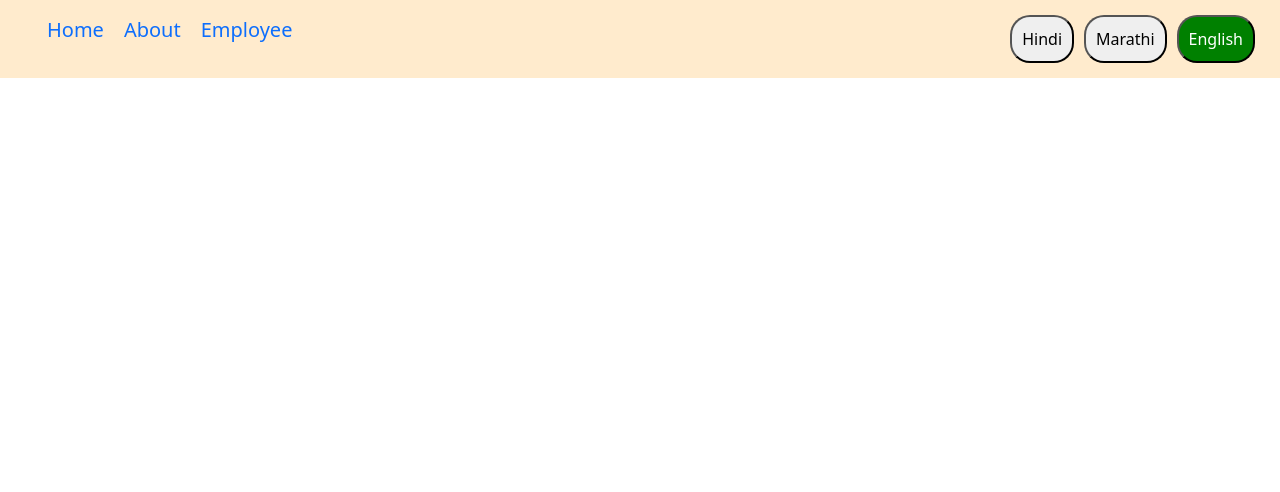
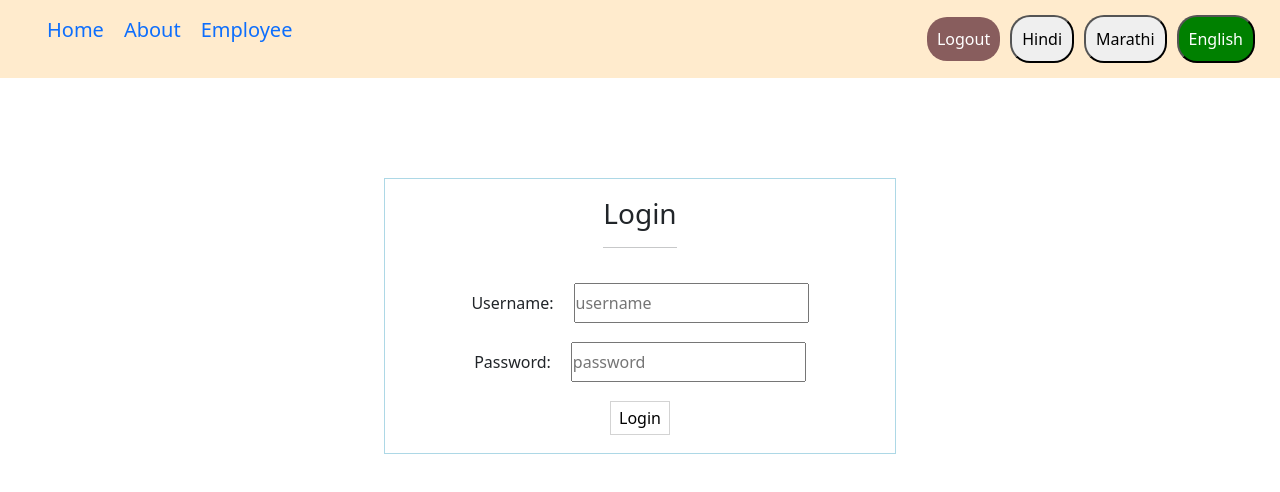
Before and after one commit to Vaibhavi7499/react-localization, a React (Vite) app: page /login in a window 1280 px wide. Shown: the top 492 px of the page. Built offline with nearby package versions, Linux system fonts and the light colour scheme; sample sign-in values are in the browser's storage.

Commit message:
authentication in react or Protected Routes

```diff
--- a/src/App.jsx
+++ b/src/App.jsx
@@ -1,21 +1,29 @@
 import React from 'react'
 import Layout from './Layout/Layout'
-import { Route, Routes } from 'react-router-dom'
+import { Navigate, Route, Routes } from 'react-router-dom'
 import Home from './component/Home/Home'
 import About from './component/About/About'
 import Emp from './component/Emp/Emp'
 import AddUser from './component/User/AddUser'
+import Login from './component/Login/Login'
+import ProtectedRoutes from './ProtectedRoutes/ProtectedRoutes'
+
+
 
 const App = () => {
   return (
     <div>
       <Layout/>
       <Routes>
-        <Route path='/' element={<Home/>}/>
+        <Route path='/' element={<Navigate to="/login" />} />
+        <Route path='/login' element={<Login />} />
+        <Route path='/home' element={<Home/>}/>
         <Route path='/about' element={<About/>}/>
+        <Route element={<ProtectedRoutes />}>
         <Route path='/emp' element={<Emp/>}/>
         <Route path='/adduser' element={<AddUser/>}/>
         <Route path='/edituser/:empId' element={<AddUser/>}/>
+        </Route>
       </Routes>
     </div>
   )
--- a/src/Layout/Layout.jsx
+++ b/src/Layout/Layout.jsx
@@ -1,11 +1,12 @@
-import { NavLink } from "react-router-dom";
+import { NavLink, useNavigate } from "react-router-dom";
 import "./Layout.scss";
 import { useTranslation } from "react-i18next";
 
 const Layout = () => {
   const { i18n } = useTranslation("Home");
   const { t } = useTranslation("Employee");
-
+let isLogin = JSON.parse(localStorage.getItem("isLogin"))
+let navigate  = useNavigate()
   const languages = [
     {
       code: "hi",
@@ -21,6 +22,10 @@ const Layout = () => {
     },
   ];
 
+  let logout = () => {
+    localStorage.setItem("isLogin",false)
+    navigate("/")
+  }
   return (
     <div className="layout-container">
       <nav>
@@ -31,9 +36,13 @@ const Layout = () => {
           <li>
             <NavLink to="/about">About</NavLink>
           </li>
+          {
+            isLogin ?
           <li>
             <NavLink to="/emp">{t("employee")}</NavLink>
           </li>
+          : ""
+          }
         </ul>
       </nav>
 
@@ -41,6 +50,7 @@ const Layout = () => {
         {/* <button onClick={()=>i18n.changeLanguage("hi")}>Hindi</button>
                 <button onClick={()=>i18n.changeLanguage("en")}>English</button>
                 <button onClick={()=>i18n.changeLanguage("ma")}>Marathi</button> */}
+               { isLogin ? <button className="logout" onClick={logout}>Logout</button> : "" }
         {languages.map((e) => (
           <button
             className={i18n?.language === e?.code ? "selected" : ""}
--- a/src/Layout/Layout.scss
+++ b/src/Layout/Layout.scss
@@ -40,4 +40,10 @@ nav {
     color:$white-color;
   }
 }
+.logout{
+  border: none;
+  background: rgb(136, 93, 93);
+  color: white;
+
 }
+}
--- /dev/null
+++ b/src/ProtectedRoutes/ProtectedRoutes.jsx
@@ -0,0 +1,13 @@
+import React from 'react'
+import { Navigate, Outlet } from 'react-router-dom'
+
+const ProtectedRoutes = () => {
+   let isLogin = JSON.parse(localStorage.getItem("isLogin"))
+  return (
+    <div>
+        {isLogin ? <Outlet /> : <Navigate to="/" />}
+    </div>
+  )
+}
+
+export default ProtectedRoutes
--- /dev/null
+++ b/src/component/Login/Login.jsx
@@ -0,0 +1,59 @@
+import { useState } from "react";
+import "./Login.scss";
+import { LoginUsers } from "../../constant/Loginusers";
+import { useNavigate } from "react-router-dom";
+const Login = () => {
+ let navigate =  useNavigate()
+  const [login, setLogin] = useState({
+    username: "",
+    password: "",
+  });
+
+  let loginUser = () => {
+    if(login.username === LoginUsers.username && login.password === LoginUsers.password) {
+        localStorage.setItem("isLogin",true)
+        alert("Login Successfully")
+        navigate("/emp")
+
+    } else {
+        alert("Invalid Credentails")
+        setLogin({
+            username : "",
+            password : ""
+        })
+    }
+  }
+  return (
+    <>
+      <div className="login-container">
+        <div>
+          <h3>Login</h3>
+          <hr />
+        </div>
+        <div className="username-container">
+          <label htmlFor="">Username:</label>
+          <input
+            type="text"
+            placeholder="username"
+            value={login.username}
+            onChange={(e) => setLogin({ ...login, username: e.target.value })}
+          />
+        </div>
+
+        <div className="password-container">
+          <label htmlFor="">Password:</label>
+          <input type="text" placeholder="password"
+          value={login.password}
+          onChange={(e) => setLogin({...login, password : e.target.value})}
+          />
+        </div>
+
+        <div>
+          <button onClick={loginUser}>Login</button>
+        </div>
+      </div>
+    </>
+  );
+};
+
+export default Login;
--- /dev/null
+++ b/src/component/Login/Login.scss
@@ -0,0 +1,32 @@
+.login-container {
+    height: auto;
+    width: 40%;
+    border: 1px solid lightblue;
+    margin: auto;
+    display: flex;
+    flex-direction: column;
+    gap: 19px;
+    align-items: center;
+    padding: 18px;
+    margin-top: 100px;
+
+    label {
+            margin-right: 20px;
+
+    }
+
+    input {
+        height: 2.5rem;
+
+    }
+button {
+    border: 1px solid lightgray;
+    background: transparent;
+    padding: 4px 8px;
+    transition: 0.5s;
+}
+button:hover {
+    background-color: rgb(98, 98, 131);
+    color: white;
+}
+}
--- a/src/component/User/AddUser.jsx
+++ b/src/component/User/AddUser.jsx
@@ -67,7 +67,7 @@ const AddUser = () => {
       </div>
 
       <button class="btn btn-primary addbtn" onClick={addEmpData}>
-        {params?.empId ? "Update User" : "Add User"}
+        {params?.empId ? t("updateUser") : t("addUser")}
       </button>
     </div>
   );
--- /dev/null
+++ b/src/constant/Loginusers.js
@@ -0,0 +1,4 @@
+export const LoginUsers = {
+    username : "Kishor",
+    password : "Kishor@1234"
+}
```
